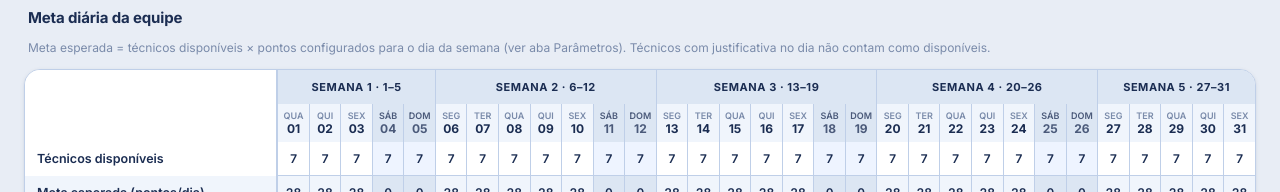
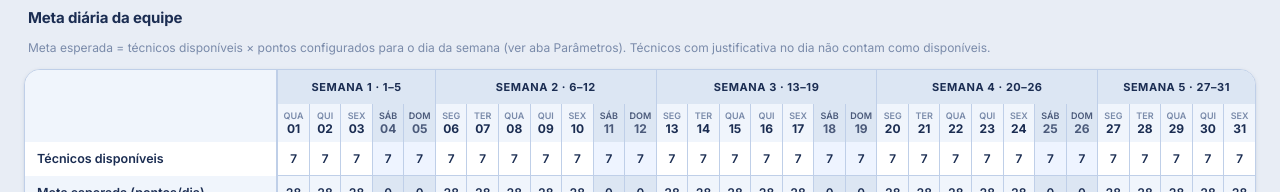
Before and after one commit to dawidhsgarcia/analise-de-performance, a React (Vite) app: page /acompanhamento in a window 1280 px wide. Shown: the part 825-1017 px from the top of the page. Built offline with nearby package versions, Linux system fonts and the light colour scheme; no server answers; the database is empty.

Commit message:
fix: fundo surface-2 na celula mesclada thead da GoalsTable

```diff
--- a/src/styles/globals.css
+++ b/src/styles/globals.css
@@ -315,6 +315,7 @@ p.hint.goals-hint { padding: 0 4px; }
   white-space: nowrap;
   vertical-align: middle;
 }
+#goalsTableWrap thead th.col-nome { background: var(--surface-2); z-index: 5; }
 #goalsTableWrap tbody tr { transition: background var(--dur) var(--ease); }
 #goalsTableWrap tbody tr:nth-child(even) td.col-nome { background: var(--surface-2); }
 #goalsTableWrap tbody tr:hover td { background: var(--primary-tint-2) !important; }
```
